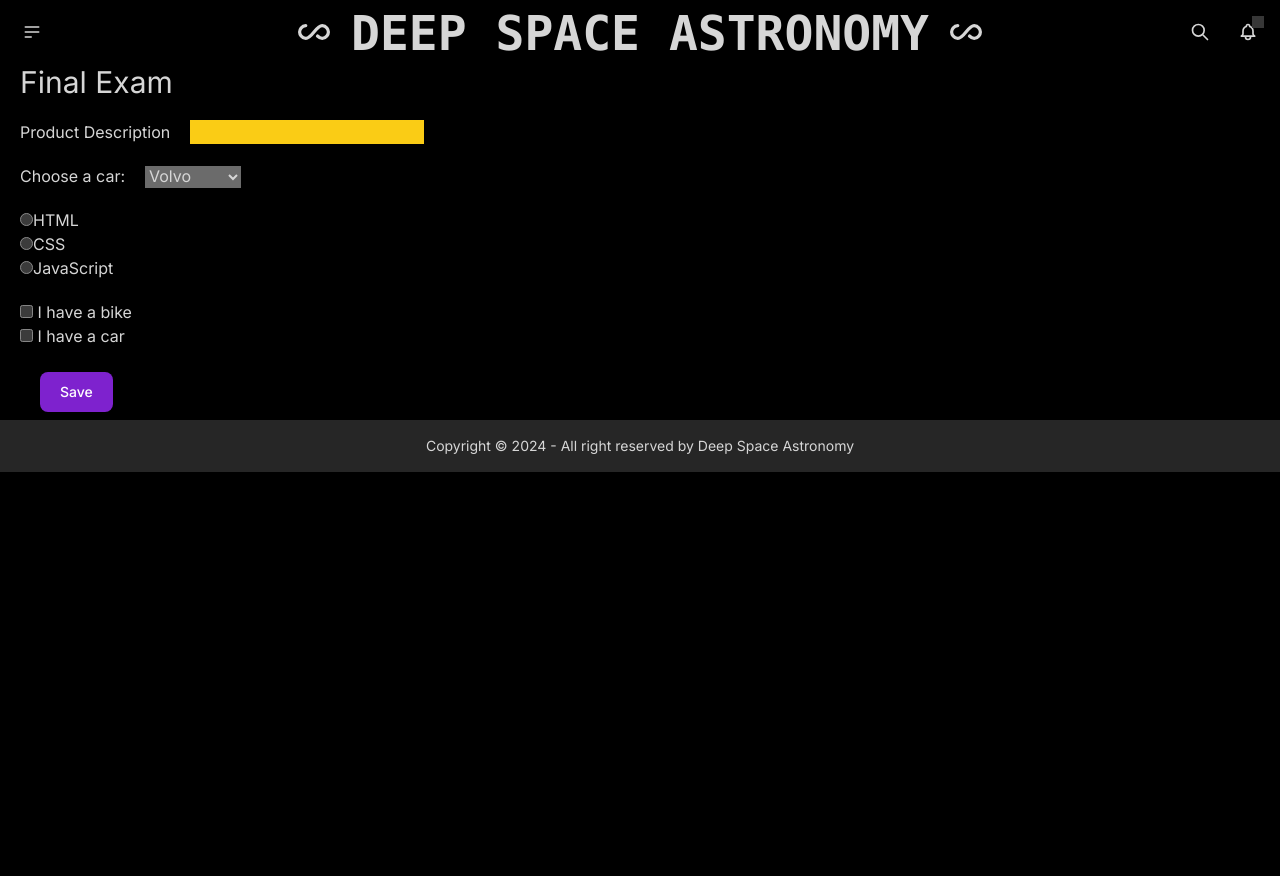
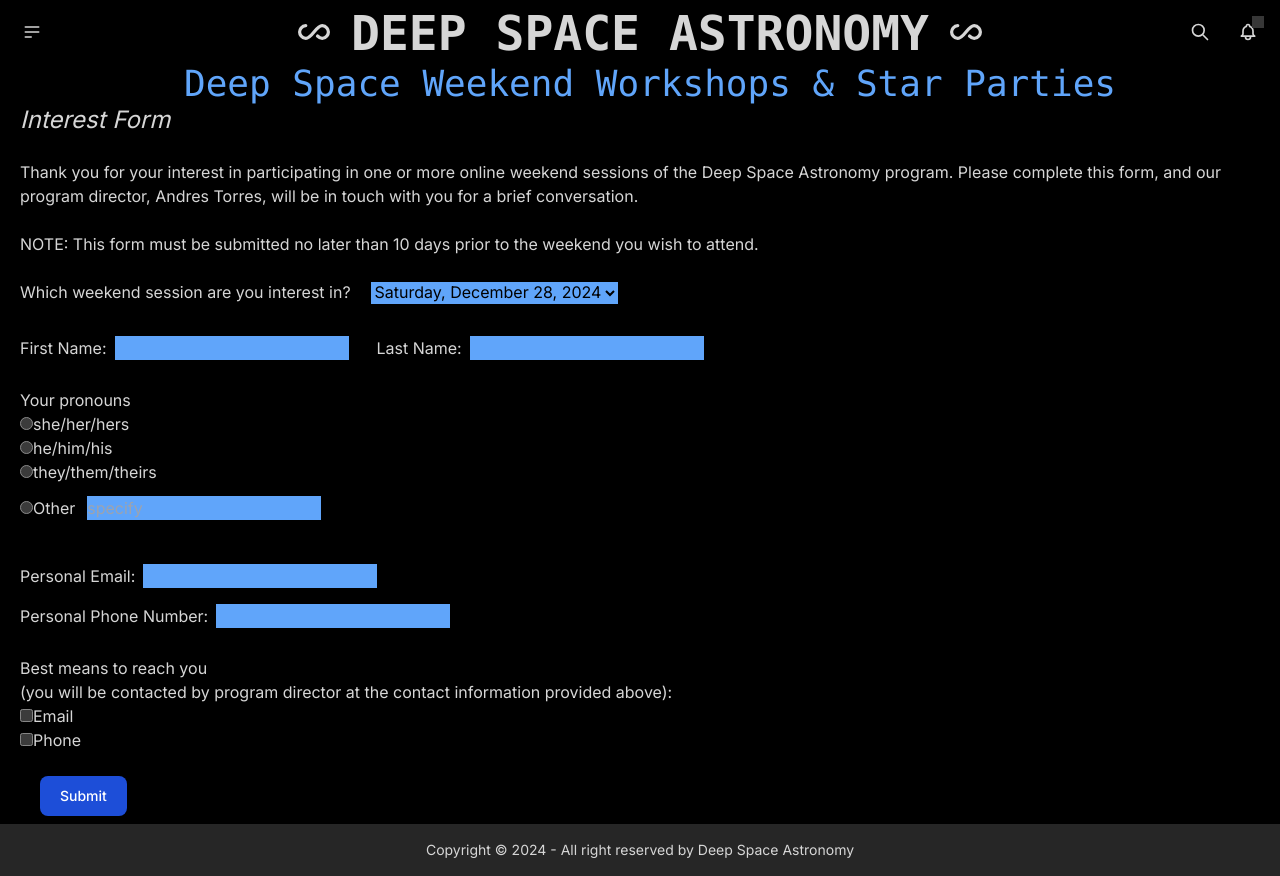
Before and after one commit to ajtorres678/exam2, a Next.js app: page /final in a window 1280 px wide. Before the commit the page ends 800 px from the top, so only its background shows below. Built offline with nearby package versions, Linux system fonts and the light colour scheme.

Commit message:
added final form

```diff
--- a/app/final/page.tsx
+++ b/app/final/page.tsx
@@ -1,39 +1,70 @@
 export default function Page() {
     return(
 <>
-<h1 className="text-3xl ml-5">Final Exam</h1>
-<form>
-    <label htmlFor="product" className="ml-5">Product Description</label>
-    <input type="text" name="product" id="product" className="m-5 text-black bg-yellow-400" />
-    <br />
-<label htmlFor="cars" className="mx-5">Choose a car:</label>
+<center>
+<h1 className="text-4xl ml-5 text-blue-400 font-mono">Deep Space Weekend Workshops & Star Parties </h1></center>
+<h2 className="text-2xl italic ml-5">Interest Form</h2><br />
+<h3 className="text-l ml-5">Thank you for your interest in participating in one or more online weekend sessions of
+    the Deep Space Astronomy program. Please complete this form, and our program director, Andres Torres, will be in touch
+    with you for a brief conversation.<br /><br />
 
-<select name="cars" id="cars">
-  <option value="volvo">Volvo</option>
-  <option value="saab">Saab</option>
-  <option value="mercedes">Mercedes</option>
-  <option value="audi">Audi</option>
-</select>
+NOTE: This form must be submitted no later than 10 days prior to the weekend you wish to attend.</h3>
 
 <br />
-<div className="ml-5 mt-5">
-    <input type="radio" id="html" name="fav_language" value="HTML" />
-    <label htmlFor="html">HTML</label><br />
-    <input type="radio" id="css" name="fav_language" value="CSS" />
-    <label htmlFor="css">CSS</label><br />
-    <input type="radio" id="javascript" name="fav_language" value="JavaScript" />
-    <label htmlFor="javascript">JavaScript</label>
+
+<form>
+    <label htmlFor="session" className="mx-5">Which weekend session are you interest in?</label>
+
+    <select name="session" className="bg-blue-400 text-black" id="session">
+    <option value="12-28-24">Saturday, December 28, 2024</option>
+    <option value="12-29-24">Sunday, December 29, 2024</option>
+    <option value="1-18-25">Saturday, January 18, 2025</option>
+    <option value="1-19-25">Sunday, January 19, 2025</option>
+    <option value="1-25-25">Saturday, January 25, 2025</option>
+    <option value="1-26-25">Sunday, January 26, 2025</option>
+    </select>
+
+    <br /><br />
+
+
+    <label htmlFor="firstname" className="ml-5">First Name:</label>
+    <input type="text" name="firstname" id="product" className="m-2 text-black bg-blue-400" />
+    <label htmlFor="lastname" className="ml-5">Last Name:</label>
+    <input type="text" name="product" id="product" className="m-2 text-black bg-blue-400" />
+    <br />
+
+<div className="ml-5 mt-5">Your pronouns<br />
+    <input type="radio" id="she/her/hers" name="pronouns" value="she/her/hers" />
+    <label htmlFor="she/her/hers">she/her/hers</label><br />
+    <input type="radio" id="he/him/his" name="pronouns" value="he/him/his" />
+    <label htmlFor="he/him/his">he/him/his</label><br />
+    <input type="radio" id="they/them/theirs" name="pronouns" value="they/them/theirs" />
+    <label htmlFor="they/them/theirs">they/them/theirs</label><br />
+    <input type="radio" id="other" name="pronouns" value="other" />
+    <label htmlFor="other">Other</label>
+    <input type="text" name="other" id="other" placeholder="specify" className="m-3 text-black bg-blue-400" />
 </div>
 
-<div className="ml-5 mt-5">
-<input type="checkbox" id="vehicle1" name="vehicle1" value="Bike" />
-  <label htmlFor="vehicle1"> I have a bike</label><br />
-  <input type="checkbox" id="vehicle2" name="vehicle2" value="Car" />
-  <label htmlFor="vehicle2"> I have a car</label><br />
+<br />
+
+<label htmlFor="email" className="ml-5">Personal Email:</label>
+    <input type="text" name="email" id="email" className="m-2 text-black bg-blue-400" />
+    <br />
+    <label htmlFor="phonenumber" className="ml-5">Personal Phone Number:</label>
+    <input type="text" name="phonenumber" id="phonenumber" className="m-2 text-black bg-blue-400" />
+    <br />
+
+<div className="ml-5 mt-5">Best means to reach you
+    <br />(you will be contacted by program director at the contact information provided above):
+    <br />
+<input type="checkbox" id="contact1" name="contact1" value="Email" />
+  <label htmlFor="contact1">Email</label><br />
+  <input type="checkbox" id="contact2" name="contact2" value="Phone" />
+  <label htmlFor="contact2">Phone</label><br />
 </div>
 <br />
 
-    <button type="button" className="ml-10 focus:outline-none text-white bg-purple-700 hover:bg-purple-800 focus:ring-4 focus:ring-purple-300 font-medium rounded-lg text-sm px-5 py-2.5 mb-2 dark:bg-purple-600 dark:hover:bg-purple-700 dark:focus:ring-purple-900">Save</button>
+    <button type="button" className="ml-10 focus:outline-none text-white bg-blue-700 hover:bg-blue-800 focus:ring-4 focus:ring-purple-300 font-medium rounded-lg text-sm px-5 py-2.5 mb-2 dark:bg-purple-600 dark:hover:bg-purple-700 dark:focus:ring-purple-900">Submit</button>
 </form>
 </>
     );
```
